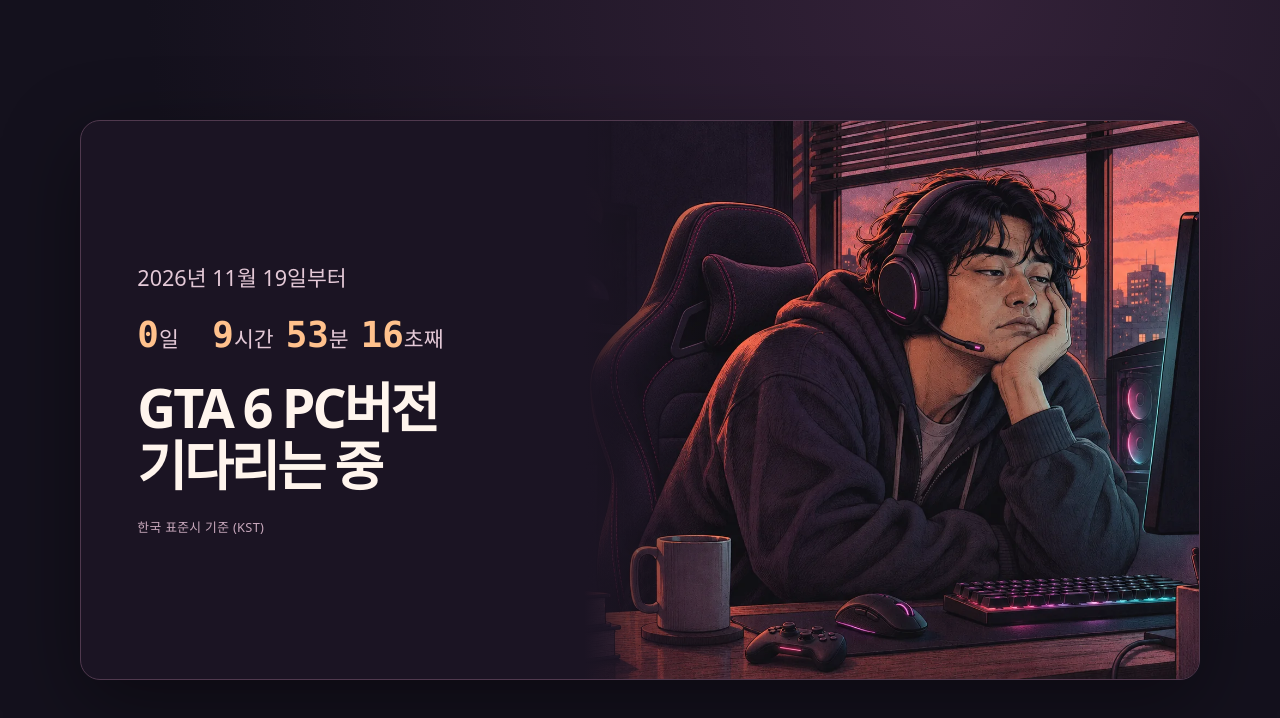
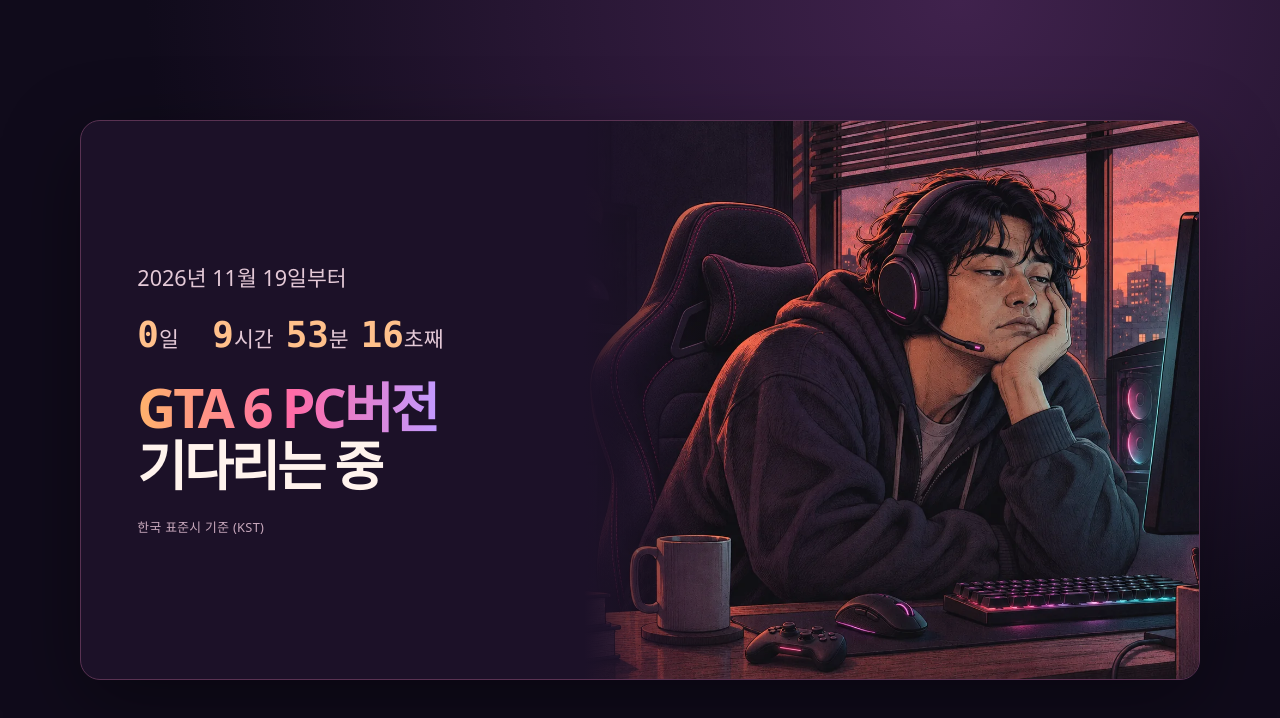
Before and after one commit to jeonghar1m/wait-for-gta-vi-pc, a plain HTML site: page index.html in a window 1280 px wide. Drawn offline with Linux system fonts and the light colour scheme.

Commit message:
Apply GTA VI-inspired sunset palette

```diff
--- a/styles.css
+++ b/styles.css
@@ -1,8 +1,10 @@
 :root {
+  --page-bg: #100b1b;
+  --card-bg: #1c1128;
   color-scheme: dark;
   font-family: Pretendard, "Apple SD Gothic Neo", "Malgun Gothic", system-ui, sans-serif;
-  background: #14111d;
-  color: #fff5ed;
+  background: var(--page-bg);
+  color: #fff3ed;
 }
 * { box-sizing: border-box; }
 body {
@@ -13,7 +15,7 @@ body {
   display: grid;
   place-items: center;
   padding: clamp(16px, 5vw, 72px);
-  background: radial-gradient(ellipse at 75% 0%, #332138, transparent 60%), #14111d;
+  background: radial-gradient(ellipse at 75% 0%, #40224d, transparent 60%), var(--page-bg);
 }
 main {
   width: min(100%, 1120px);
@@ -22,8 +24,8 @@ main {
   min-height: 560px;
   overflow: hidden;
   border-radius: 20px;
-  border: 1px solid #50394e;
-  background: #1b1423;
+  border: 1px solid #593252;
+  background: var(--card-bg);
   box-shadow: 0 24px 80px #0006;
 }
 h1 {
@@ -53,7 +55,7 @@ h1 {
 .elapsed b {
   font: 650 clamp(1.65rem, 2.8vw, 2.65rem)/1 ui-monospace, Menlo, Consolas, monospace;
   font-variant-numeric: tabular-nums;
-  color: #ffc18c;
+  color: #ffc08b;
 }
 .elapsed span:not(:first-child) b { display: inline-block; min-width: 2ch; text-align: right; }
 .title {
@@ -61,9 +63,19 @@ h1 {
   line-height: 1.08;
   font-weight: 850;
   letter-spacing: -.055em;
-  color: #fff5ed;
+  color: #fff3ed;
 }
-.title span { display: block; }
+.title span {
+  display: block;
+  color: #ffb36b;
+}
+@supports (background-clip: text) {
+  .title span {
+    background: linear-gradient(90deg, #ffb36b, #ff6ba7 52%, #c29aff);
+    background-clip: text;
+    color: transparent;
+  }
+}
 .art {
   grid-area: 1 / 2;
   position: relative;
@@ -71,13 +83,13 @@ h1 {
   margin: 0;
 }
 .art img { position: absolute; width: 100%; height: 100%; object-fit: cover; object-position: 68% center; }
-.art::after { content: ""; position: absolute; inset: 0; background: linear-gradient(90deg, #1b1423, transparent 21%); }
+.art::after { content: ""; position: absolute; inset: 0; background: linear-gradient(90deg, var(--card-bg), transparent 21%); }
 .zone { color: #c8a8bc; font-size: .8rem; letter-spacing: .025em; }
 .no-script { font-size: .85rem; }
 @media (max-width: 740px) {
   main { grid-template-columns: 1fr; grid-template-rows: auto auto; min-height: 0; }
   .art { grid-area: 1 / 1; aspect-ratio: 4 / 3; }
-  .art::after { background: linear-gradient(0deg, #1b1423, transparent 28%); }
+  .art::after { background: linear-gradient(0deg, var(--card-bg), transparent 28%); }
   h1 { grid-area: 2 / 1; gap: 16px; padding: 4px clamp(18px, 6vw, 44px) 28px; }
   .elapsed { gap: 4px 8px; }
   .elapsed b { font-size: clamp(1.35rem, 5vw, 2rem); }
```
